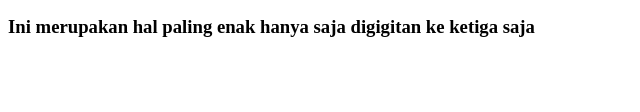
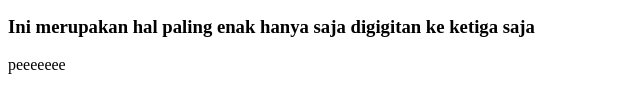
Before and after one commit to enriconqb/belajar-github, a plain HTML site: page index.html in a window 1280 px wide. Shown: the part 152-264 px from the top of the page, 0-640 px from the left. Drawn offline with Linux system fonts and the light colour scheme.

Commit message:
Update index.html

```diff
--- a/index.html
+++ b/index.html
@@ -11,5 +11,6 @@
     <h2>Ini cuma hal yang biasa</h2>
     <h3>Kalau ini yang ketiga gituuu</h3>
     <h3>Ini merupakan hal paling enak hanya saja digigitan ke ketiga saja</h3>
+    <p>peeeeeee</p>
 </body>
 </html>
```
